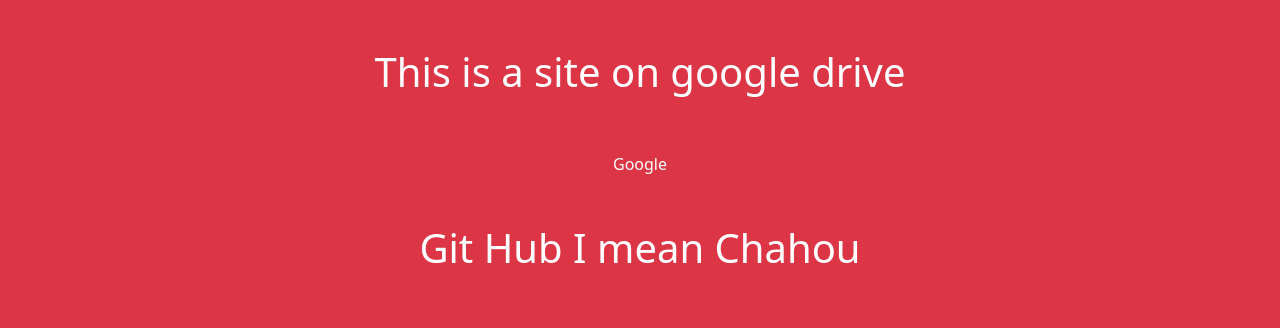
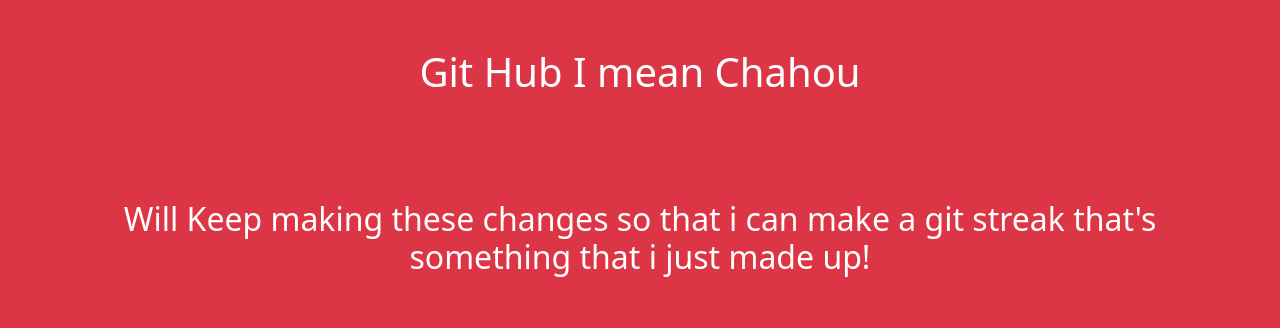
Before and after one commit to FurqanMustafa302/testing, a plain HTML site: page index.html in a window 1280 px wide. Drawn offline with nearby package versions, Linux system fonts and the light colour scheme.

Commit message:
Update index.html

```diff
--- a/index.html
+++ b/index.html
@@ -8,9 +8,8 @@
     <title>Testing</title>
 </head>
 <body class="bg-danger text-center">
-    <h1 class="p-5  text-white">This is a site on google drive</h1>
-    <a href="#" class="text-white text-decoration-none">Google</a>
     <h1 class="p-5  text-white">Git Hub I mean Chahou</h1>
+    <h2  class="p-5  text-white">Will Keep making these changes so that i can make a git streak that's something that i just made up!</h2>
     <script src="https://cdn.jsdelivr.net/npm/bootstrap@5.0.1/dist/js/bootstrap.bundle.min.js" integrity="sha384-gtEjrD/SeCtmISkJkNUaaKMoLD0//ElJ19smozuHV6z3Iehds+3Ulb9Bn9Plx0x4" crossorigin="anonymous"></script>
 </body>
 </html>
```
